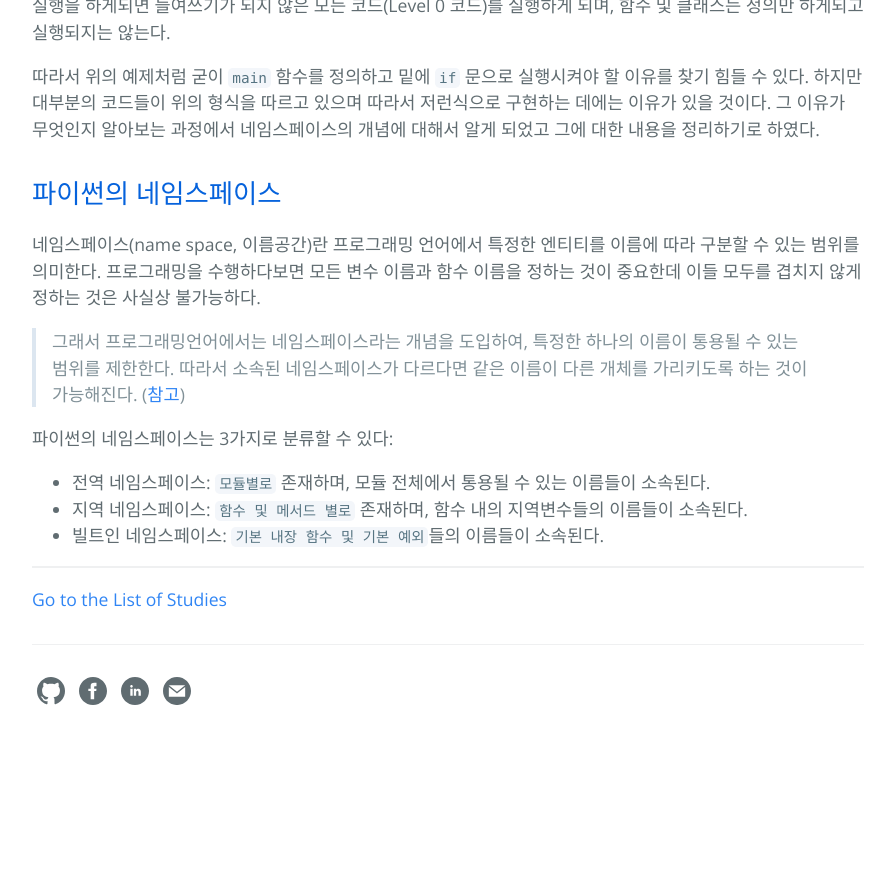
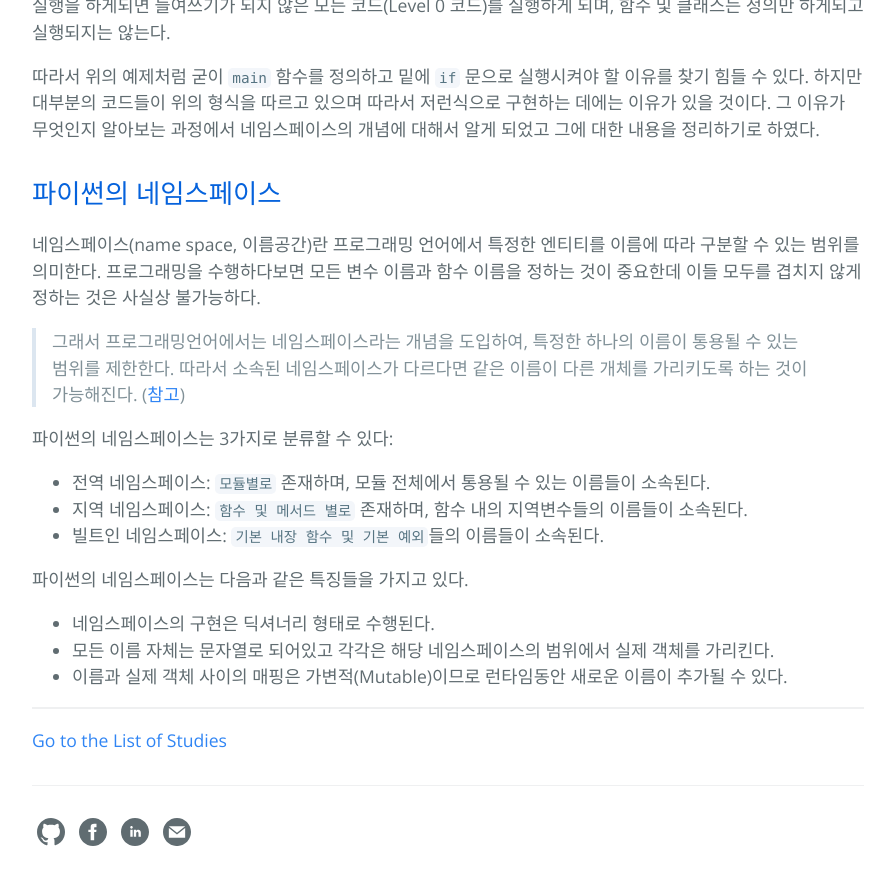
Before and after one commit to hcnoh/hcnoh.github.io, a Jekyll site: the page built from _posts/2019-01-30-python-namespace.md, in a window 1280 px wide and 900 px high, scrolled down 911 px. Shown: the top 885 px of the window, without its empty margins (192-1087 px from the left). Built offline with Jekyll 4.4.1, drawn with Linux system fonts in a browser that asks for light colours; comment, search, counter and statistics services are not loaded; before the commit the page ends 1670 px from its top, so only the background shows below that.

Commit message:
Update 2019-01-30-python-namespace.md

```diff
--- a/_posts/2019-01-30-python-namespace.md
+++ b/_posts/2019-01-30-python-namespace.md
@@ -43,3 +43,8 @@ if __name__ == '__main__':
 - 전역 네임스페이스: `모듈별로` 존재하며, 모듈 전체에서 통용될 수 있는 이름들이 소속된다.
 - 지역 네임스페이스: `함수 및 메서드 별로` 존재하며, 함수 내의 지역변수들의 이름들이 소속된다.
 - 빌트인 네임스페이스: `기본 내장 함수 및 기본 예외`들의 이름들이 소속된다.
+
+파이썬의 네임스페이스는 다음과 같은 특징들을 가지고 있다.
+- 네임스페이스의 구현은 딕셔너리 형태로 수행된다.
+- 모든 이름 자체는 문자열로 되어있고 각각은 해당 네임스페이스의 범위에서 실제 객체를 가리킨다.
+- 이름과 실제 객체 사이의 매핑은 가변적(Mutable)이므로 런타임동안 새로운 이름이 추가될 수 있다.
```
